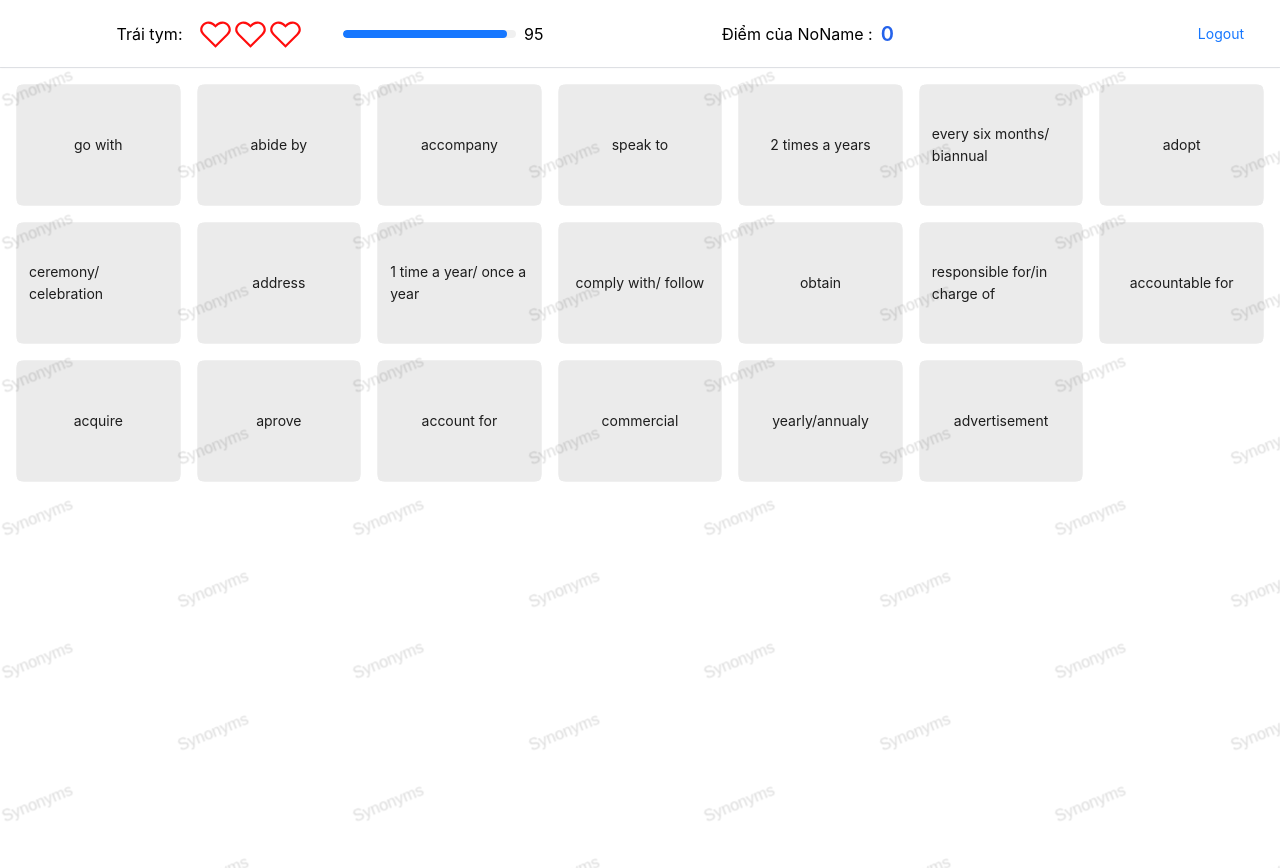
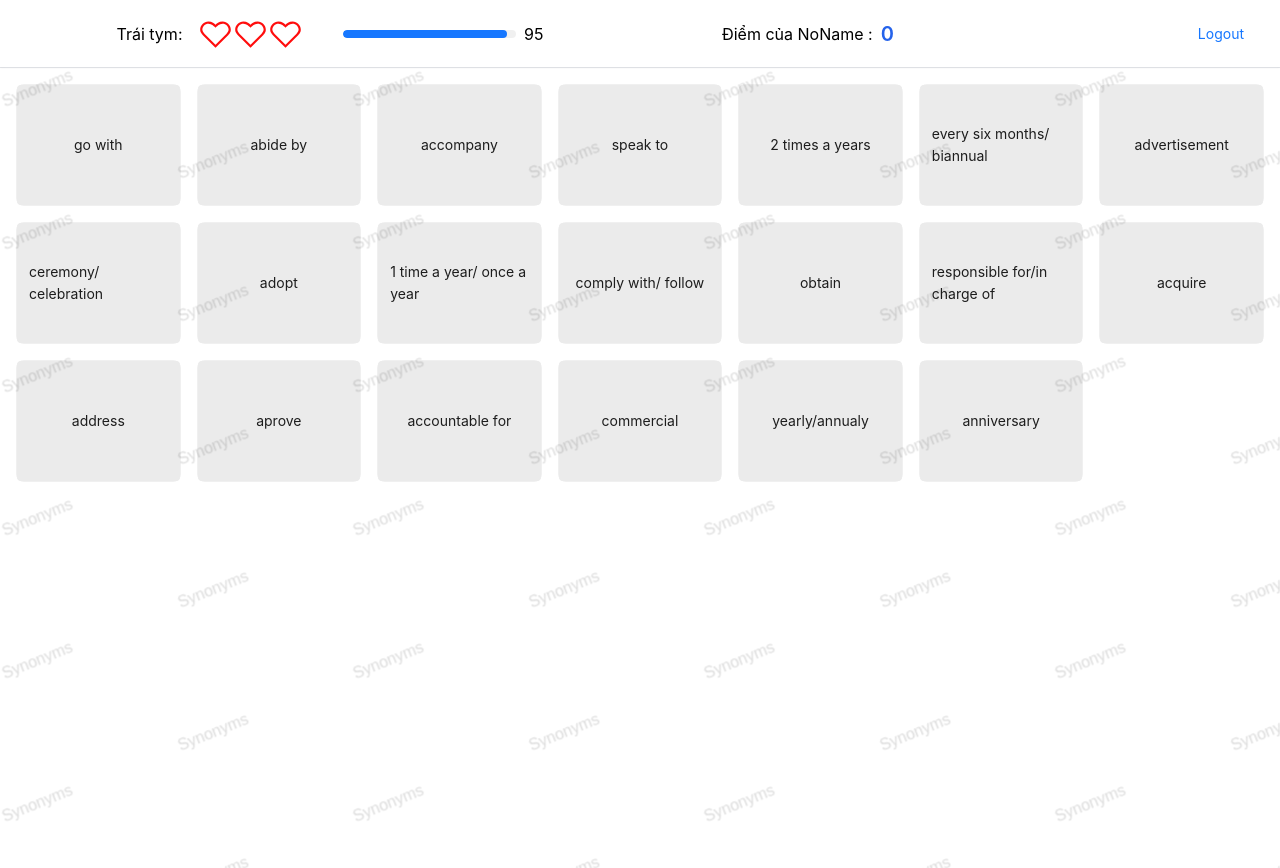
Before and after one commit to cuong1379/vocabulary, a Next.js app: page /synonyms in a window 1280 px wide. Built offline with nearby package versions, Linux system fonts and the light colour scheme.

Commit message:
fix data

```diff
--- a/constant/constant.ts
+++ b/constant/constant.ts
@@ -3,7 +3,6 @@
   "2 times a years",
   "abide by",
   "accompany",
-  "account for",
   "accountable for",
   "acquire",
   "address",
```
